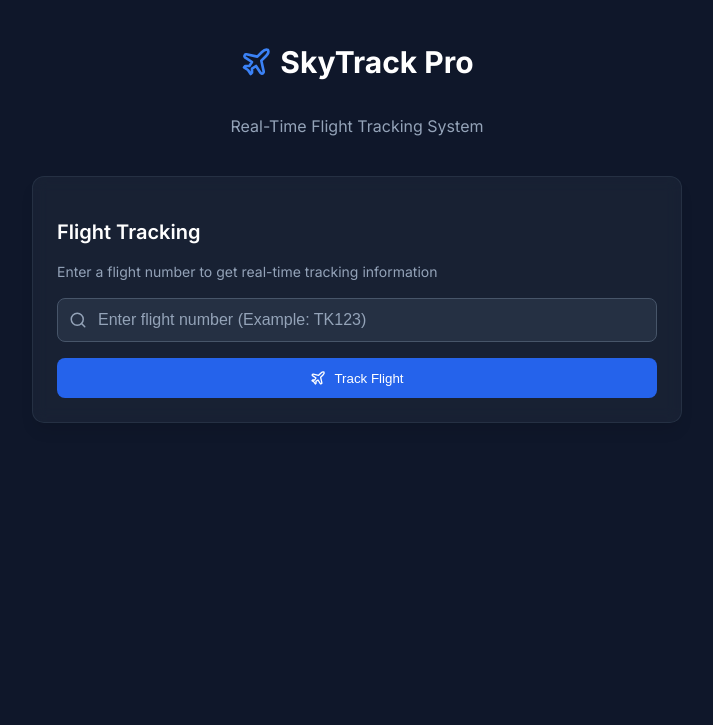
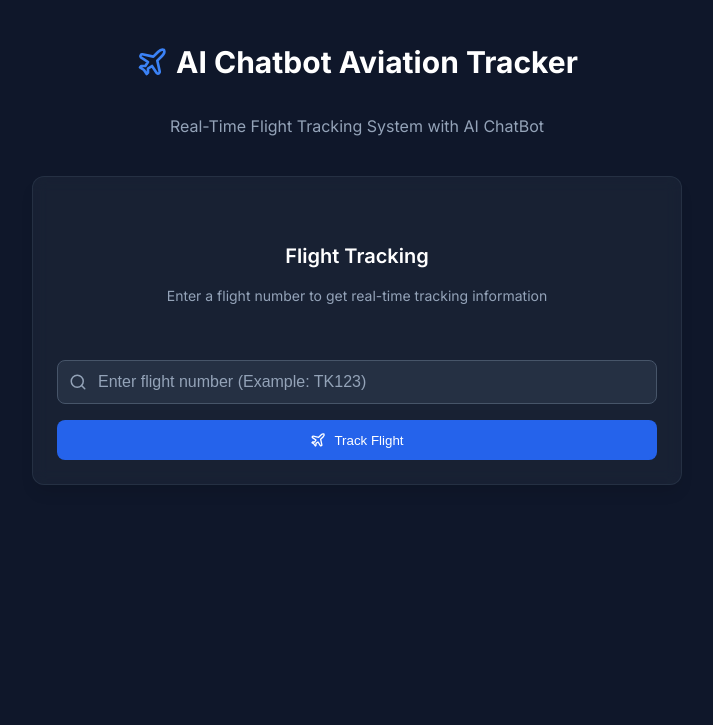
Before and after one commit to kaanzapkinus/AI-Chatbot-Aviation-Tracker, a Django app: page / in a window 1280 px wide. Shown: the top 725 px of the page, without its empty margins (283-996 px from the left). Run offline with Django 3.2, Linux system fonts and the light colour scheme.

Commit message:
frontend update

```diff
--- a/AirportTracker/views.py
+++ b/AirportTracker/views.py
@@ -2,7 +2,7 @@
 import json
 from django.shortcuts import render
 from django.http import JsonResponse
-from datetime import datetime, timezone
+from datetime import datetime
 from django.views.decorators.csrf import csrf_exempt
 from langchain_groq import ChatGroq
 from langchain_core.output_parsers import StrOutputParser
@@ -22,18 +22,15 @@
     return render(request, 'index.html')
 
 def search_flight(request):
-    """Enhanced AJAX compatible search function"""
     if request.method == 'GET':
         flight_callsign = request.GET.get('flight', '').upper()
         if not flight_callsign:
             return JsonResponse({'error': 'Please enter a flight number!'}, status=400)
-
         try:
             flight_data = get_flight_data(flight_callsign)
             if 'error' in flight_data:
                 return JsonResponse({'error': flight_data['error']}, status=404)
 
-            # Data format compatible with frontend
             formatted_data = {
                 'number': flight_data.get('number', 'N/A'),
                 'status': flight_data.get('status', 'Unknown'),
@@ -50,45 +47,34 @@
                 'remaining': flight_data.get('timeRemaining', 'N/A')
             }
             return JsonResponse({'flights': [formatted_data]})
-
         except Exception as e:
             return JsonResponse({'error': f'System error: {str(e)}'}, status=500)
-
     return JsonResponse({'error': 'Invalid request method'}, status=405)
 
 @csrf_exempt
 def chat_assistant(request):
-    """Enhanced chatbot endpoint"""
     if request.method == 'POST':
         try:
             data = json.loads(request.body)
             callsign = data.get('callsign', '').upper()
             question = data.get('message', '').strip()
-
-            # Validations
             if not callsign:
                 return JsonResponse({'error': 'Flight number is required!'}, status=400)
             if not question:
                 return JsonResponse({'error': 'Question field cannot be empty!'}, status=400)
-
-            # Get flight data
             flight_data = get_flight_data(callsign)
             if 'error' in flight_data:
                 return JsonResponse({'error': flight_data['error']}, status=404)
-
-            # Generate AI response
             response = generate_ai_response(flight_data, question)
             return JsonResponse({'response': response})
-
         except json.JSONDecodeError:
             return JsonResponse({'error': 'Invalid JSON format'}, status=400)
         except Exception as e:
             return JsonResponse({'error': f'Internal server error: {str(e)}'}, status=500)
-
     return JsonResponse({'error': 'Only POST requests are accepted'}, status=405)
 
 def get_flight_data(callsign: str) -> dict:
-    """Enhanced flight data retrieval function"""
+    """Enhanced flight data retrieval function with custom timeRemaining calculation"""
     try:
         response = requests.get(
             API_URL.format(callsign=callsign),
@@ -97,81 +83,78 @@
         )
         response.raise_for_status()
         flights = response.json()
-
         if not flights or not isinstance(flights, list):
             return {'error': 'No data found for this flight number'}
 
-        now_utc = datetime.now(timezone.utc)
+        now_local = datetime.now()
         valid_flights = []
-
         for flight in flights:
             if not isinstance(flight, dict):
                 continue
-
             try:
-                dep_time = flight.get('departure', {})
-                if not isinstance(dep_time, dict):
-                    dep_time = {}
-
-                scheduled_time = dep_time.get('scheduledTime', {})
-                if not isinstance(scheduled_time, dict):
-                    scheduled_time = {}
-
-                dep_time_str = scheduled_time.get('local', '')
-
-                dep_dt = datetime.fromisoformat(dep_time_str.replace('Z', '+00:00')) if dep_time_str else None
-
+                dep_info = flight.get('departure', {})
+                scheduled = dep_info.get('scheduledTime', {})
+                dep_time_str = scheduled.get('local', '')
+                if dep_time_str:
+                    dep_clean = dep_time_str.replace('Z', '').split('+')[0]
+                    dep_dt = datetime.fromisoformat(dep_clean)
+                else:
+                    dep_dt = None
                 valid_flights.append({
                     'flight': flight,
                     'departure_dt': dep_dt,
-                    'is_future': dep_dt and dep_dt >= now_utc
+                    'is_future': dep_dt and dep_dt >= now_local
                 })
-            except Exception as e:
+            except Exception:
                 continue
 
         if not valid_flights:
             return {'error': 'No valid flight data available'}
 
-        # Priority order: 1) Future flights 2) Most recent flight
-        valid_flights.sort(key=lambda x: (
-            not x['is_future'],
-            x['departure_dt'] if x['departure_dt'] else datetime.min
-        ))
+        future_flights = [f for f in valid_flights if f['is_future']]
+        if future_flights:
+            selected = min(future_flights, key=lambda x: x['departure_dt'])['flight']
+        else:
+            selected = max(valid_flights, key=lambda x: x['departure_dt'])['flight']
 
-        selected = valid_flights[0]['flight']
+        # Process departure time
+        departure = selected.get('departure', {})
+        sched = departure.get('scheduledTime', {})
+        dep_time_str = sched.get('local', '')
+        if dep_time_str:
+            dep_clean = dep_time_str.replace('Z', '').split('+')[0]
+            dep_dt = datetime.fromisoformat(dep_clean)
+            sched['local'] = dep_dt.strftime('%d/%m/%Y %H:%M')
+        else:
+            sched['local'] = 'N/A'
+            dep_dt = None
 
-        # Ensure we're dealing with dictionaries before using get()
-        departure = selected.get('departure', {})
-        if not isinstance(departure, dict):
-            departure = {}
+        # Process arrival time
+        arrival = selected.get('arrival', {})
+        pred = arrival.get('predictedTime', {})
+        arr_time_str = pred.get('local', '')
+        if arr_time_str:
+            arr_clean = arr_time_str.replace('Z', '').split('+')[0]
+            arr_dt = datetime.fromisoformat(arr_clean)
+            pred['local'] = arr_dt.strftime('%d/%m/%Y %H:%M')
+        else:
+            pred['local'] = 'N/A'
+            arr_dt = None
 
-        scheduled_time = departure.get('scheduledTime', {})
-        if not isinstance(scheduled_time, dict):
-            scheduled_time = {}
+        # Calculate remaining time based on flight duration and current time
+        if dep_dt and arr_dt:
+            flight_duration = arr_dt - dep_dt
+            elapsed = now_local - dep_dt
+            remaining = flight_duration - elapsed
+            if remaining.total_seconds() > 0:
+                hours = remaining.seconds // 3600
+                minutes = (remaining.seconds % 3600) // 60
+                selected['timeRemaining'] = f"{hours}h {minutes}min"
+            else:
+                selected['timeRemaining'] = "0h 0min"
+            total_seconds = flight_duration.total_seconds()
+            selected['completionPercent'] = min(100, max(0, int((elapsed.total_seconds() / total_seconds) * 100)) if total_seconds > 0 else 0)
 
-        dep_time_str = scheduled_time.get('local', '')
-
-        arrival = selected.get('arrival', {})
-        if not isinstance(arrival, dict):
-            arrival = {}
-
-        predicted_time = arrival.get('predictedTime', {})
-        if not isinstance(predicted_time, dict):
-            predicted_time = {}
-
-        arr_time_str = predicted_time.get('local', '')
-
-        dep_time = datetime.fromisoformat(dep_time_str.replace('Z', '+00:00')) if dep_time_str else None
-        arr_time = datetime.fromisoformat(arr_time_str.replace('Z', '+00:00')) if arr_time_str else None
-
-        if dep_time and arr_time:
-            total_seconds = (arr_time - dep_time).total_seconds()
-            elapsed = (datetime.now(timezone.utc) - dep_time).total_seconds()
-            selected['completionPercent'] = min(100, max(0, int((elapsed / total_seconds) * 100)) if total_seconds > 0 else 0)
-            remaining = arr_time - datetime.now(timezone.utc)
-            selected['timeRemaining'] = f"{remaining.seconds // 3600}h {remaining.seconds % 3600 // 60}min" if remaining.days >= 0 else "0h 0min"
-
-        # Data formatting
         number = selected.get('number', {})
         if isinstance(number, dict):
             selected['number'] = number.get('callSign', 'N/A')
@@ -179,7 +162,6 @@
             selected['number'] = 'N/A'
 
         selected['status'] = 'En Route' if selected.get('status') == 'EnRoute' else selected.get('status', 'Unknown')
-
         return selected
 
     except requests.exceptions.RequestException as e:
@@ -187,8 +169,8 @@
     except Exception as e:
         return {'error': f'Data processing error: {str(e)}'}
 
+
 def generate_ai_response(flight_data: dict, question: str) -> str:
-    """Optimized AI response generator"""
     try:
         prompt = f"""Use the following flight data to answer the user's question:
         {{
@@ -211,9 +193,7 @@
 
         Question: {question}
         """
-
         raw_response = ai_chain.invoke(prompt)
         return raw_response.split('</think>')[-1].strip() if '<think>' in raw_response else raw_response
-
     except Exception as e:
         return f"Could not generate response: {str(e)}"
--- a/templates/index.html
+++ b/templates/index.html
@@ -4,11 +4,11 @@
     <meta charset="UTF-8">
     <meta name="viewport" content="width=device-width, initial-scale=1.0">
     <meta name="csrf-token" content="{{ csrf_token }}">
-    <title>SkyTrack Pro - Real-Time Flight Tracking</title>
-    <meta name="description" content="Real-Time Flight Tracking System">
+    <title>AI Chatbot Aviation Tracker</title>
+    <meta name="description" content="AI Chatbot Aviation Tracker">
     <meta name="author" content="SkyTrack">
-    <meta property="og:title" content="SkyTrack Pro - Real-Time Flight Tracking">
-    <meta property="og:description" content="Real-Time Flight Tracking System">
+    <meta property="og:title" content="AI Chatbot Aviation Tracker">
+    <meta property="og:description" content="AI Chatbot Aviation Tracker">
     <meta property="og:type" content="website">
     {% load static %}
     <link rel="preconnect" href="https://fonts.googleapis.com">
@@ -461,27 +461,32 @@
     <header>
         <div class="flex items-center justify-center gap-2 mb-2">
             <svg xmlns="http://www.w3.org/2000/svg" width="32" height="32" viewBox="0 0 24 24" fill="none" stroke="#3b82f6" stroke-width="2" stroke-linecap="round" stroke-linejoin="round" class="lucide lucide-plane"><path d="M17.8 19.2 16 11l3.5-3.5C21 6 21.5 4 21 3c-1-.5-3 0-4.5 1.5L13 8 4.8 6.2c-.5-.1-.9.1-1.1.5l-.3.5c-.2.5-.1 1 .3 1.3L9 12l-2 3H4l-1 1 3 2 2 3 1-1v-3l3-2 3.5 5.3c.3.4.8.5 1.3.3l.5-.2c.4-.3.6-.7.5-1.2z"/></svg>
-            <h1 class="text-3xl font-bold text-white">SkyTrack Pro</h1>
+            <h1 class="text-3xl font-bold text-white">AI Chatbot Aviation Tracker</h1>
         </div>
-        <p class="text-slate-400">Real-Time Flight Tracking System</p>
+        <p class="text-slate-400">Real-Time Flight Tracking System with AI ChatBot</p>
     </header>
 
-    <main class="container">
-        <div class="search-container">
-            <form id="flightSearchForm" class="flight-search-form">
-                <div class="space-y-2 mb-4">
+    <main class="container mx-auto p-4">
+        <section class="search-container">
+            <form id="flightSearchForm" class="flight-search-form bg-gray-800 p-6 rounded-lg shadow-md">
+                <header class="mb-4">
                     <h2 class="text-xl font-semibold text-white">Flight Tracking</h2>
-                    <p class="text-slate-400 text-sm">Enter a flight number to get real-time tracking information</p>
-                </div>
-
-                <div class="search-box relative">
-                    <svg xmlns="http://www.w3.org/2000/svg" width="18" height="18" viewBox="0 0 24 24" fill="none" stroke="#94a3b8" stroke-width="2" stroke-linecap="round" stroke-linejoin="round" class="absolute left-3 top-1/2 transform"><circle cx="11" cy="11" r="8"/><path d="m21 21-4.3-4.3"/></svg>
+                    <p class="text-slate-400 text-sm">
+                        Enter a flight number to get real-time tracking information
+                    </p>
+                </header>
+                <div class="relative">
+                    <svg xmlns="http://www.w3.org/2000/svg" width="18" height="18" viewBox="0 0 24 24" fill="none" stroke="#94a3b8" stroke-width="2" stroke-linecap="round" stroke-linejoin="round" class="absolute left-3 top-1/2 transform -translate-y-1/2">
+                        <circle cx="11" cy="11" r="8"></circle>
+                        <path d="m21 21-4.3-4.3"></path>
+                    </svg>
                     <input
                         type="text"
                         id="flightNumberInput"
+                        name="flightNumber"
                         placeholder="Enter flight number (Example: TK123)"
-                        pattern="[A-Za-z]{2,3}\d{1,4}"
                         required
+                        class="w-full pl-10 pr-4 py-2 rounded bg-gray-700 text-white placeholder-gray-400 focus:outline-none focus:ring-2 focus:ring-blue-500"
                     >
                 </div>
 
@@ -506,7 +511,7 @@
         <div id="searchHistoryContainer" class="hidden">
             <h3 class="text-white text-lg font-medium mb-2">Search History</h3>
             <ul id="searchHistoryList">
-                <!-- Search history items will be inserted here dynamically -->qq
+                <!-- Search history items will be inserted here dynamically -->
             </ul>
         </div>
     </main>
@@ -707,8 +712,8 @@
                             </div>
                         </div>
 
-                        <div class="flex justify-between text-xs text-slate-400">
-                            <div>Remaining Time for Departure: ${flight.remaining} </div>
+                        <div class="flex justify-center text-sm text-slate-400">
+                            <div>Flight duration: ${flight.remaining || "In progress"}</div>
                         </div>
                     </div>
                 `;
```
Also changed, not shown: AirportTracker/settings.py (+0 -8 lines), db.sqlite3 (deleted), flights/__init__.py (deleted).
